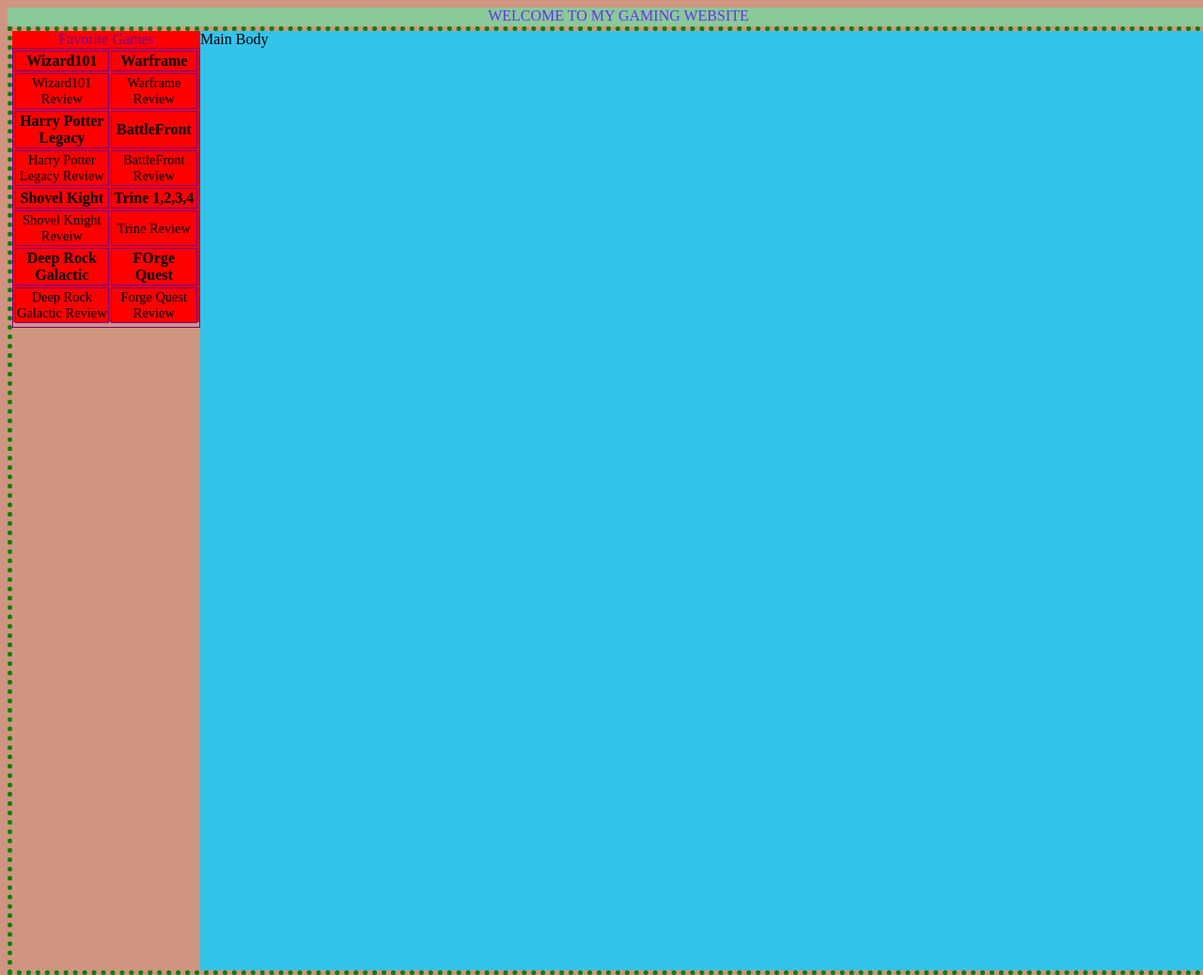
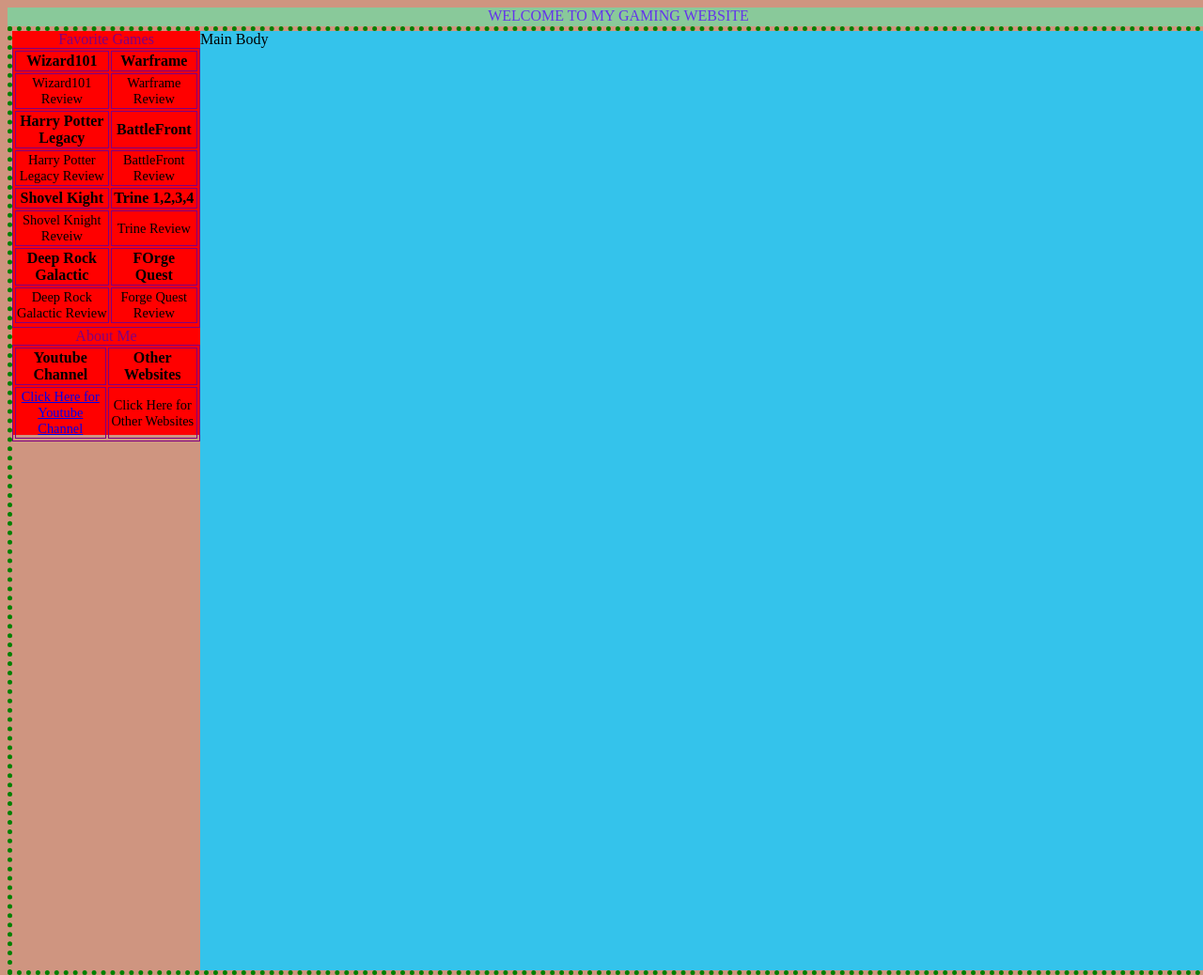
Before and after one commit to brhabel/brhabel.github.io, a plain HTML site: page index.html in a window 1280 px wide. Shown: the top 1038 px of the page at 94% size. Drawn offline with Linux system fonts and the light colour scheme.

Commit message:
Update index.html

```diff
--- a/index.html
+++ b/index.html
@@ -11,7 +11,7 @@
   caption:hover {}
   td:hover {color: yellow; background-color: rgb(166, 0, 26);}
   td:active {color: rgb(171, 152, 155)}
-
+  a:visited {color: black; text-decoration: none;}
   </style>
   <title>My Gaming Websie</title>
 </head>
@@ -21,7 +21,7 @@
     <p style = "color: rgb(100, 52, 235);">WELCOME TO MY GAMING WEBSITE</p>
   </div>
   <div style = "margin: 0 auto; width: 1300px; height: 1000px; border: 5px dotted green;" id = "wholebody">
-    <div id="sidenav" style = "height: 310px; width: 200px; background-color: red; float: left;">
+    <div id="sidenav" style = "height: 430px; width: 200px; background-color: red; float: left;">
         <table>
 		  <caption>Favorite Games</caption>
 		  <tr>
@@ -58,6 +58,17 @@
 		  </tr>
 		  <tr>
 		</table>
+		<table>
+		  <caption>About Me</caption>
+			<tr>
+				<th>Youtube Channel</th>
+				<th>Other Websites</th>
+			</tr>
+			<tr>
+				<td><a href="https://www.youtube.com/@BrettHabel">Click Here for Youtube Channel</a></td>
+				<td>Click Here for Other Websites</td>
+			</tr>
+		</table>
     </div>
     <div id = "mainbody" style="width: 1100px; height: 1000px; background-color: rgb(52, 195, 235); float: left;">
 	  <p>Main Body</p>
```
